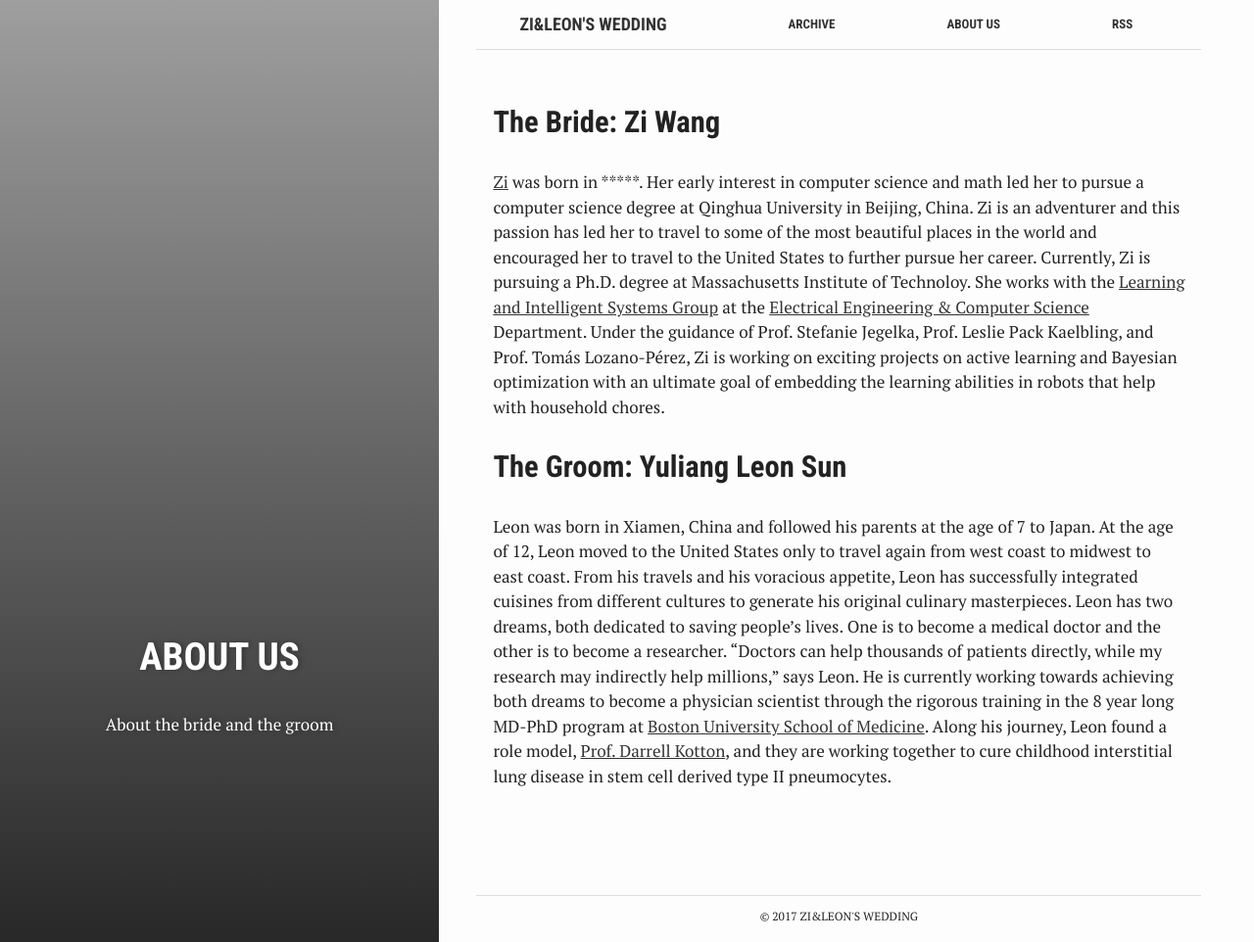
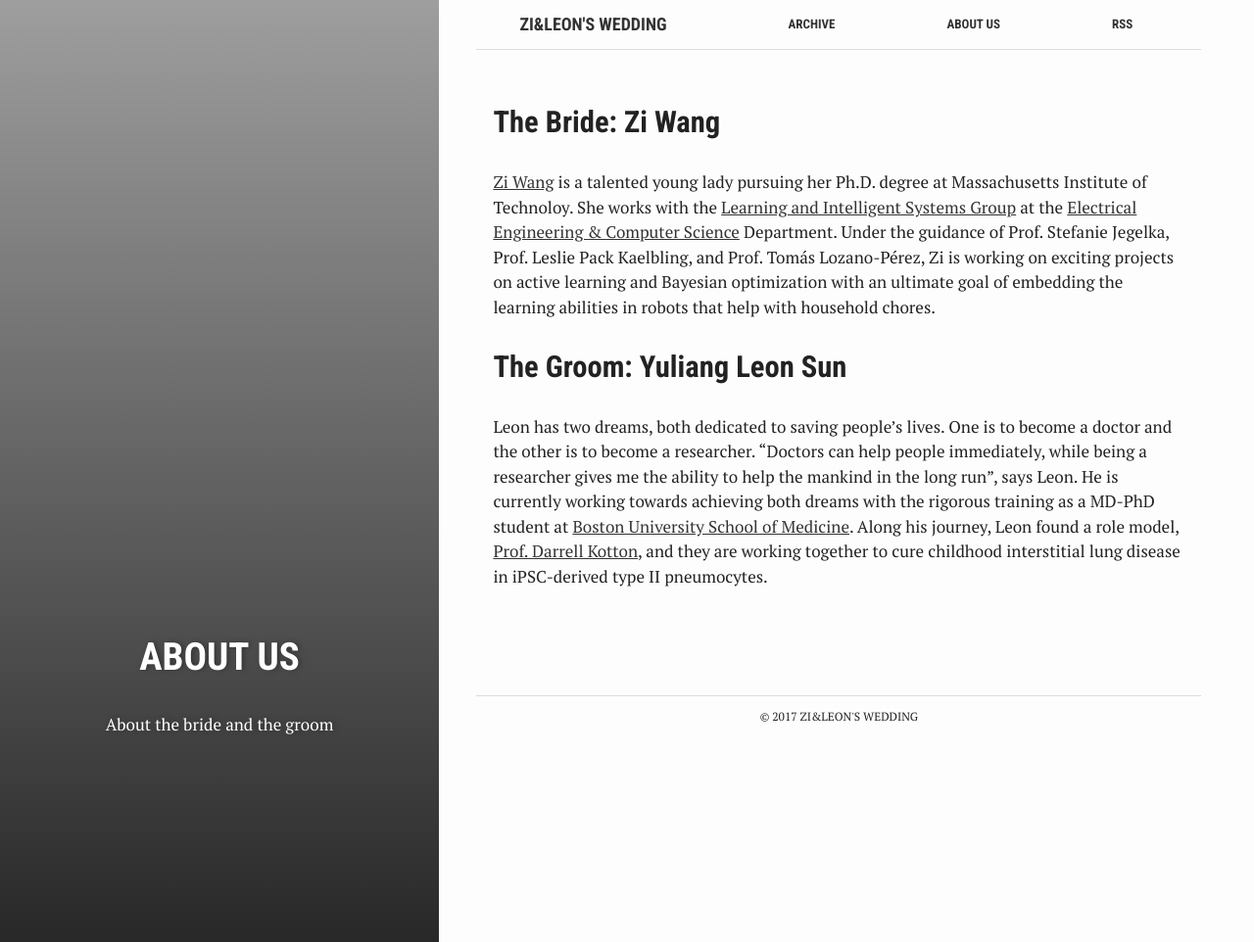
Before and after one commit to zwyls/zwyls.github.io, a Jekyll site: the page built from about.md, in a window 1280 px wide and 962 px high. Shown: the whole window at 98% size. Built offline with Jekyll 4.4.1, drawn with Linux system fonts in a browser that asks for light colours; our own code applies the rules of GitHub Pages for plain Markdown files.

```diff
--- a/about.md
+++ b/about.md
@@ -10,9 +10,8 @@
 
 ## The Bride: Zi Wang
 
-
-[Zi](http://zi-wang.com/) was born in *****. Her early interest in computer science and math led her to pursue a computer science degree at Qinghua University in Beijing, China. Zi is an adventurer and this passion has led her to travel to some of the most beautiful places in the world and encouraged her to travel to the United States to further pursue her career. Currently, Zi is pursuing a Ph.D. degree at Massachusetts Institute of Technoloy. She works with the [Learning and Intelligent Systems Group](http://lis.csail.mit.edu/new/) at the [Electrical Engineering & Computer Science](http://www.eecs.mit.edu/) Department. Under the guidance of Prof. Stefanie Jegelka, Prof. Leslie Pack Kaelbling, and Prof. Tomás Lozano-Pérez, Zi is working on exciting projects on active learning and Bayesian optimization with an ultimate goal of embedding the learning abilities in robots that help with household chores.
+[Zi Wang](http://zi-wang.com/) is a talented young lady pursuing her Ph.D. degree at Massachusetts Institute of Technoloy. She works with the [Learning and Intelligent Systems Group](http://lis.csail.mit.edu/new/) at the [Electrical Engineering & Computer Science](http://www.eecs.mit.edu/) Department. Under the guidance of Prof. Stefanie Jegelka, Prof. Leslie Pack Kaelbling, and Prof. Tomás Lozano-Pérez, Zi is working on exciting projects on active learning and Bayesian optimization with an ultimate goal of embedding the learning abilities in robots that help with household chores.
 
 ## The Groom: Yuliang Leon Sun
 
-Leon was born in Xiamen, China and followed his parents at the age of 7 to Japan. At the age of 12, Leon moved to the United States only to travel again from west coast to midwest to east coast. From his travels and his voracious appetite, Leon has successfully integrated cuisines from different cultures to generate his original culinary masterpieces. Leon has two dreams, both dedicated to saving people's lives. One is to become a medical doctor and the other is to become a researcher. "Doctors can help thousands of patients directly, while my research may indirectly help millions," says Leon. He is currently working towards achieving both dreams to become a physician scientist through the rigorous training in the 8 year long MD-PhD program at [Boston University School of Medicine](http://www.bumc.bu.edu/). Along his journey, Leon found a role model, [Prof. Darrell Kotton](http://www.bumc.bu.edu/pulmonary/people/faculty/darrellkotton/), and they are working together to cure childhood interstitial lung disease in stem cell derived type II pneumocytes.
+Leon has two dreams, both dedicated to saving people's lives. One is to become a doctor and the other is to become a researcher. "Doctors can help people immediately, while being a researcher gives me the ability to help the mankind in the long run", says Leon. He is currently working towards achieving both dreams with the rigorous training as a MD-PhD student at [Boston University School of Medicine](http://www.bumc.bu.edu/). Along his journey, Leon found a role model, [Prof. Darrell Kotton](http://www.bumc.bu.edu/pulmonary/people/faculty/darrellkotton/), and they are working together to cure childhood interstitial lung disease in iPSC-derived type II pneumocytes.
```
